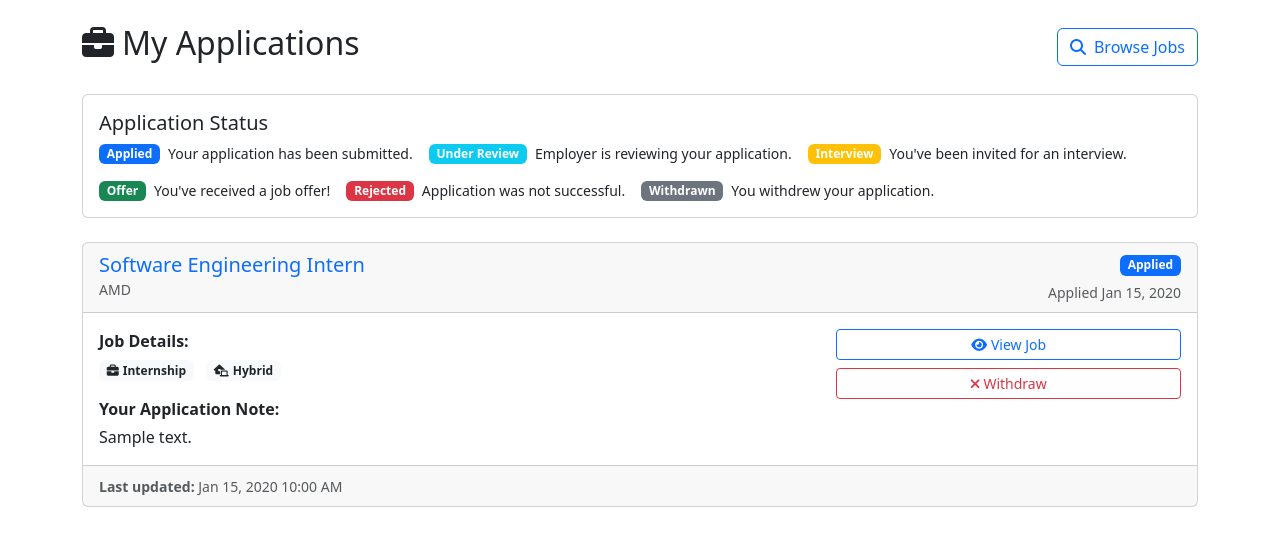
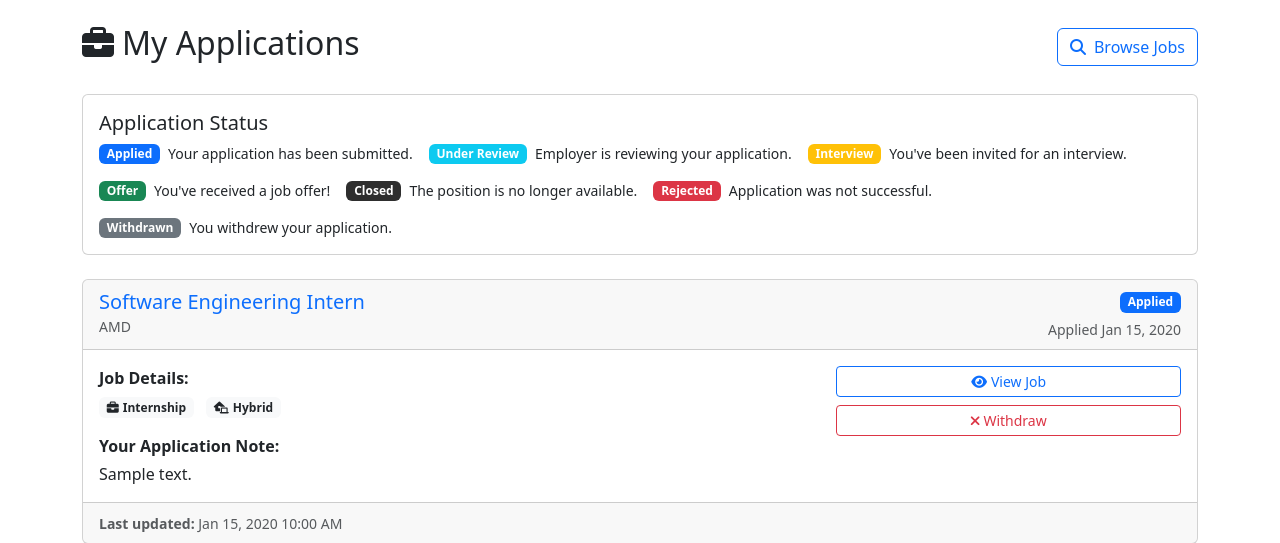
Before and after one commit to kmsaigon/job_platform, a Django app: template jobs/templates/jobs/my_applications.html in a window 1280 px wide. Shown: the part 72-615 px from the top of the page. Run offline with Django 5.2, Linux system fonts and the light colour scheme; data comes from the database, SQL or seed files in the repository; tables that the repository leaves empty hold one stand-in row (values such as "Sample post"); the template is opened without the code that fills it: values that come from a table or form of the project are taken from there, most other values are stand-ins (such as "Sample title", 1, 10 or a date in 2020); some libraries are stand-ins or nearby versions.

Commit message:
Update my_applications.html

```diff
--- a/jobs/templates/jobs/my_applications.html
+++ b/jobs/templates/jobs/my_applications.html
@@ -29,6 +29,10 @@
                 <div class="d-flex align-items-center">
                     <span class="badge bg-success me-2">Offer</span>
                     <small>You've received a job offer!</small>
+                </div>
+                <div class="d-flex align-items-center">
+                    <span class="badge bg-dark me-2">Closed</span>
+                    <small>The position is no longer available.</small>
                 </div>
                 <div class="d-flex align-items-center">
                     <span class="badge bg-danger me-2">Rejected</span>
@@ -67,6 +71,8 @@
                                     <span class="badge bg-warning">{{ application.get_status_display }}</span>
                                 {% elif application.status == 'offer' %}
                                     <span class="badge bg-success">{{ application.get_status_display }}</span>
+                                {% elif application.status == 'closed' %}
+                                    <span class="badge bg-dark">{{ application.get_status_display }}</span>
                                 {% elif application.status == 'rejected' %}
                                     <span class="badge bg-danger">{{ application.get_status_display }}</span>
                                 {% elif application.status == 'withdrawn' %}
```
